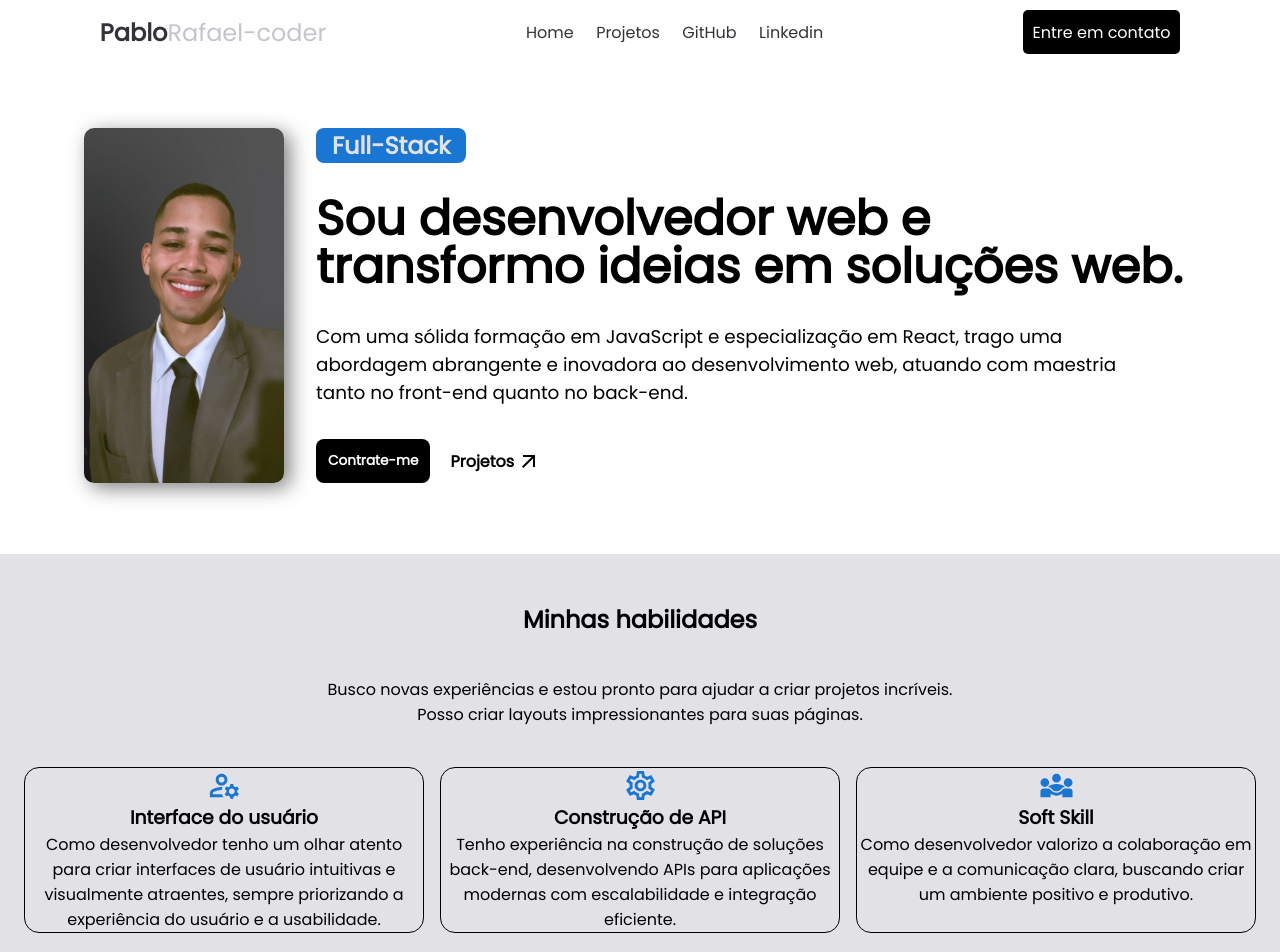
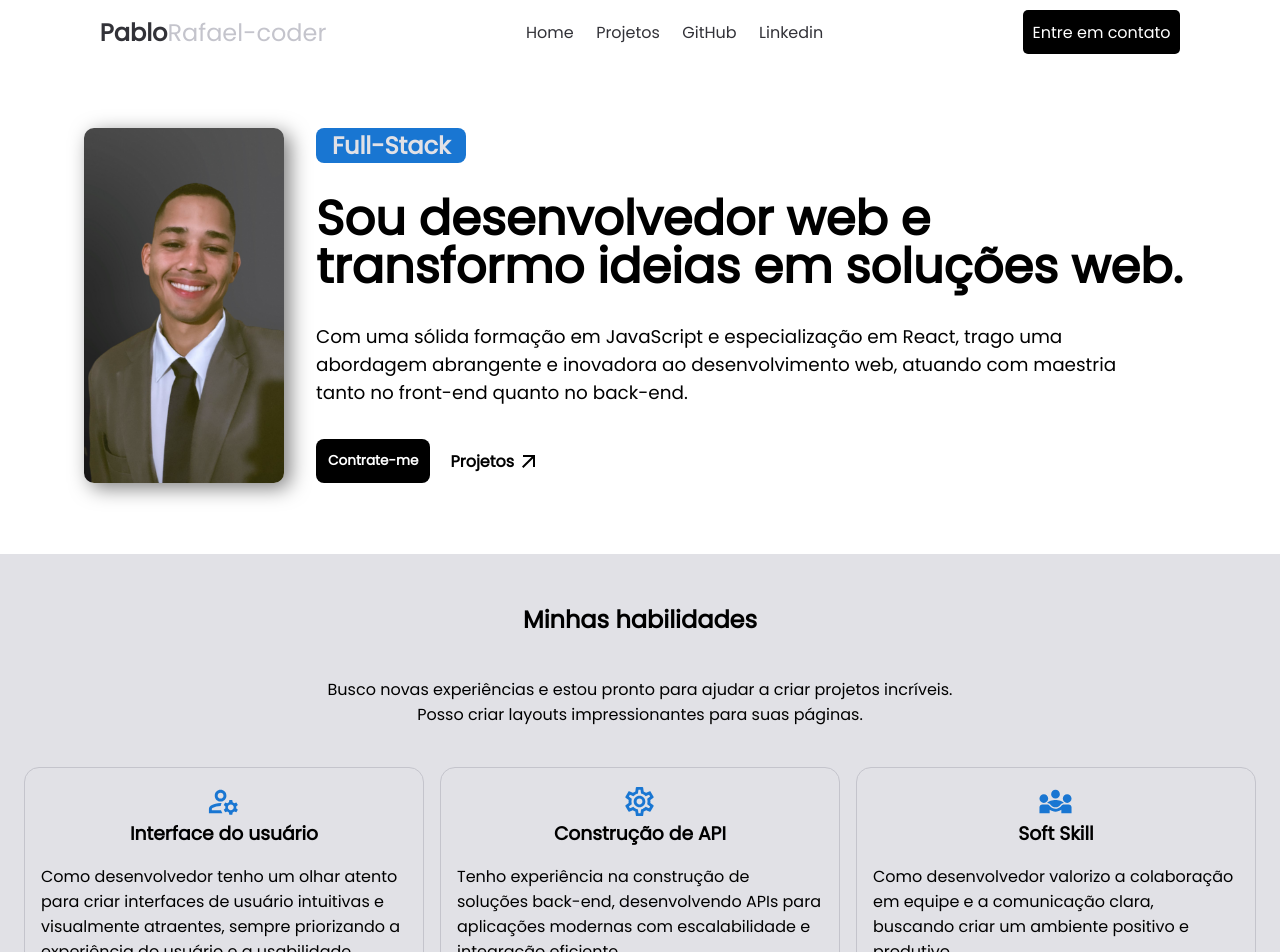
Before and after one commit to PabloRafael-coder/meu-portfolio, a React (Vite) app: page / in a window 1280 px wide. Shown: the top 952 px of the page. Built offline with nearby package versions, Linux system fonts and the light colour scheme.

Commit message:
feat: Add new styles from flexbox

```diff
--- a/src/components/CardSkill.module.css
+++ b/src/components/CardSkill.module.css
@@ -1,6 +1,10 @@
 .content {
-    text-align: center;
+    display: flex;
+    flex-direction: column;
+    gap: 1rem;
+    padding: 1rem;
+    align-items: center;
     width: 400px;
-    border: 1px solid #000;
+    border: 1px solid var(--gray-300);
     border-radius: 15px;
 }
```
